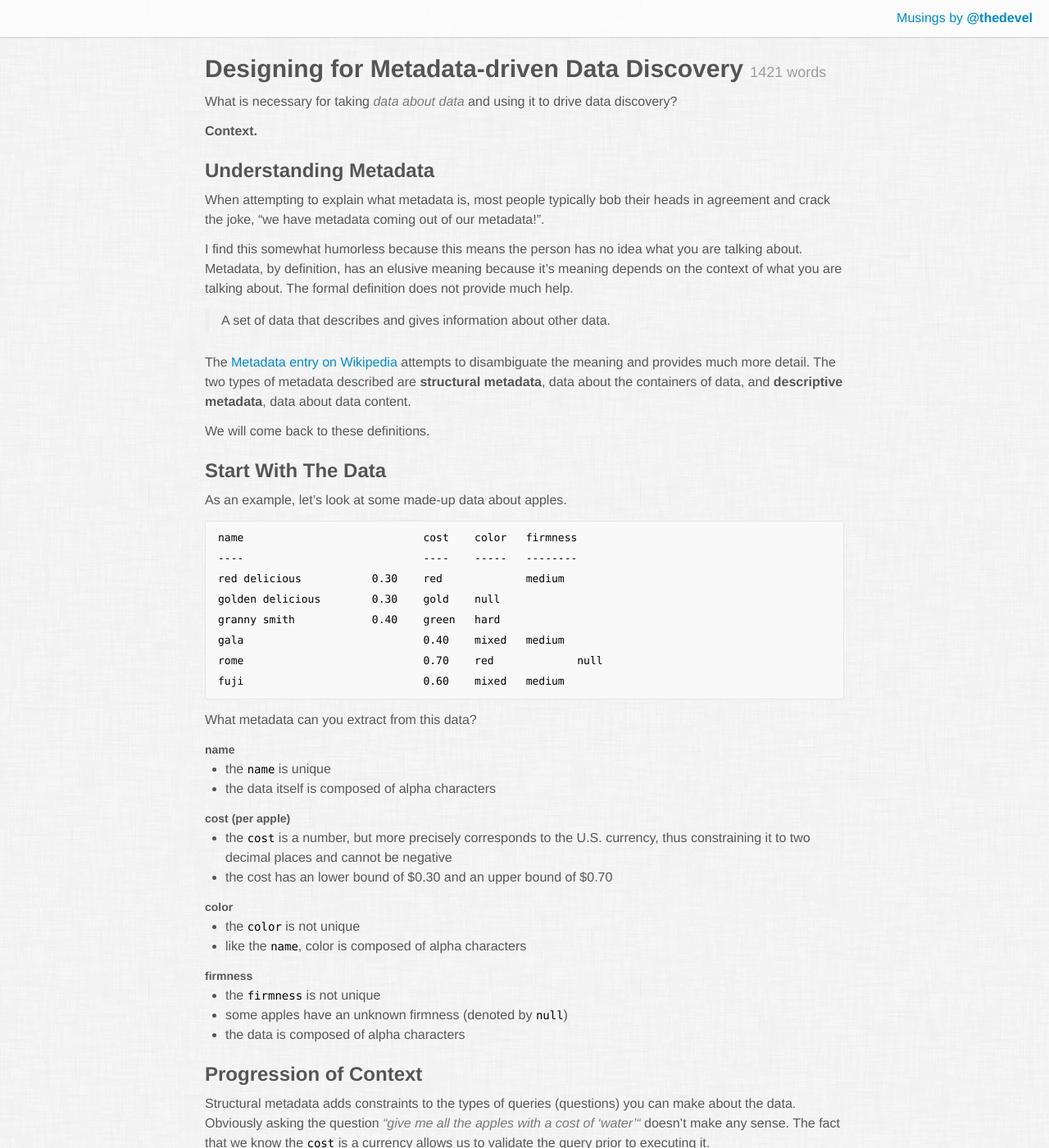
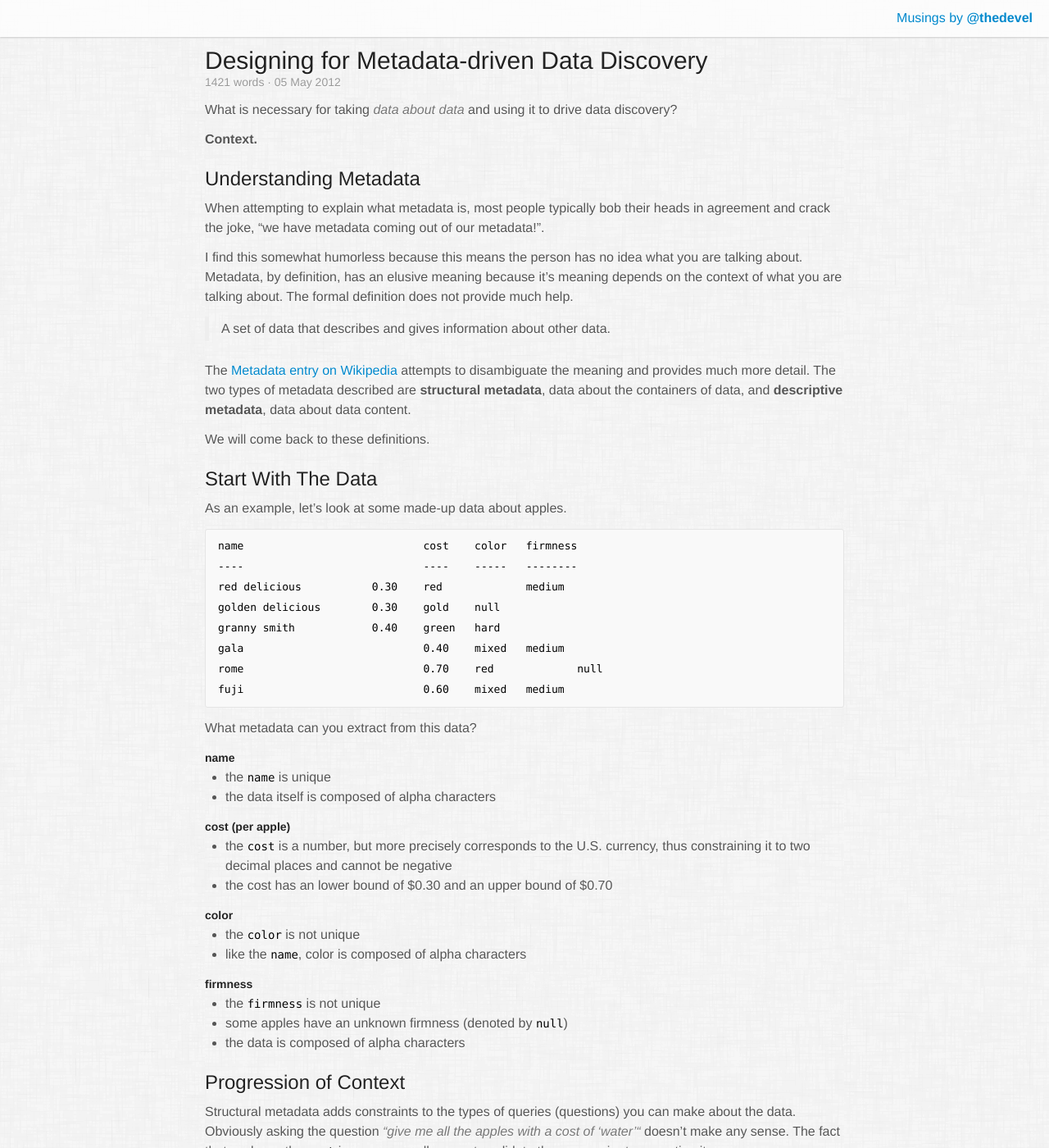
Before and after one commit to bruth/devel.io, a Jekyll site: the page built from _posts/2012-05-05-designing-metadata-driven-data-discovery.md, in a window 1280 px wide and 1400 px high. Shown: the whole window at 82% size. Built offline with Jekyll 4.4.1, drawn with Linux system fonts in a browser that asks for light colours; some web fonts are replaced; Markdown is read by kramdown in place of the engine named in the settings; some of the changed text lies outside the part shown.

Commit message:
More prettifying and formatting

```diff
--- a/_layouts/default.html
+++ b/_layouts/default.html
@@ -23,13 +23,9 @@
 
         <div id=content class=container-fluid>
             <div class=row-fluid>
-                <div class=span12>
-                    {{ content }}
-                </div>
+                {{ content }}
             </div>
         </div>
-
-        <hr>
 
         <footer>
             A blog by <a href=https://twitter.com/thedevel>@thedevel</a> aka
--- /dev/null
+++ b/_layouts/post.html
@@ -0,0 +1,21 @@
+---
+layout: default
+---
+
+<div class=span12>
+    <div class=post>
+        <h1 class=title>{{ page.title }}</h1>
+        <div class=meta>{{ page.content | number_of_words }} words &middot; {{ page.date | date_to_string }}</div>
+
+        <div class=content>
+            {{ content }}
+        </div>
+    </div>
+
+    <h3>Potentially Related Articles</h3>
+    <ul>
+        {% for post in site.related_posts limit:3 %}
+            <li><a href={{ post.url }}>{{ post.title }}</a>
+        {% endfor %}
+    </ul>
+</div>
--- a/_layouts/post.md
+++ /dev/null
@@ -1,17 +0,0 @@
----
-layout: default
----
-
-<h1>{{ page.title }} <small>{{ page.content | number_of_words }} words</small></h1>
-
-{{ content }}
-
-<hr>
-
-<h3>Potentially Related Articles</h3>
-
-<ul>
-{% for post in site.related_posts limit:3 %}
-<li><em>{{ post.date | date_to_string }}</em> - <a href={{ post.url }}>{{ post.title }}</a>
-{% endfor %}
-</ul>
--- a/css/minimal.css
+++ b/css/minimal.css
@@ -9,7 +9,11 @@ body {
 
 h1, h2, h3, h4, h5, h6 {
     margin: 0 0 20px;
-    color: #333;
+    color: #222 !important;
+}
+
+h1, h2 {
+    font-weight: 400 !important;
 }
 
 em {
@@ -27,6 +31,7 @@ header {
     background-color: rgba(255, 255, 255, 0.7);
     border-bottom: 1px solid #fff;
     position: fixed;
+    z-index: 10;
     padding: 10px 20px;
     top: 0;
     left: 0;
@@ -59,6 +64,12 @@ pre code {
 footer {
     text-align: center;
     font-size: 14px;
+    margin-top: 20px;
+    color: #999;
+}
+
+footer a {
+    color: #222;
 }
 
 #content {
@@ -66,9 +77,23 @@ footer {
     max-width: 780px;
 }
 
+.post {
+    margin-bottom: 20px;
+}
+
 .title {
-    font-size: 18px;
     font-weight: 400;
+    line-height: 28px;
+}
+
+.title > * {
+    vertical-align: middle;
+}
+
+.meta {
+    margin-bottom: 10px;
+    font-size: 14px;
+    color: #999;
 }
 
 .summary {
@@ -84,3 +109,27 @@ footer {
 .summary a {
     color: #222;
 }
+
+.content {
+    background: transparent url(../img/furley.png);
+    position: relative;
+    padding-bottom: 10px;
+}
+
+.content:before, .content:after {
+    content: '';
+    position: absolute;
+    z-index: -1;
+    bottom: 0;
+    width: 98%;
+    left: 1%;
+    height: 20px;
+    -webkit-box-shadow:0 1px 10px rgba(0, 0, 0, 0.2);
+   -moz-box-shadow:0 1px 10px rgba(0, 0, 0, 0.2);
+   box-shadow:0 1px 10px rgba(0, 0, 0, 0.2);
+}
+
+.content:before, .content:after {
+    -moz-border-radius: 100px/10px;
+    border-radius: 100px/10px;
+}
```
Also changed, not shown: index.html (renamed from index.md, +4 -3 lines).
